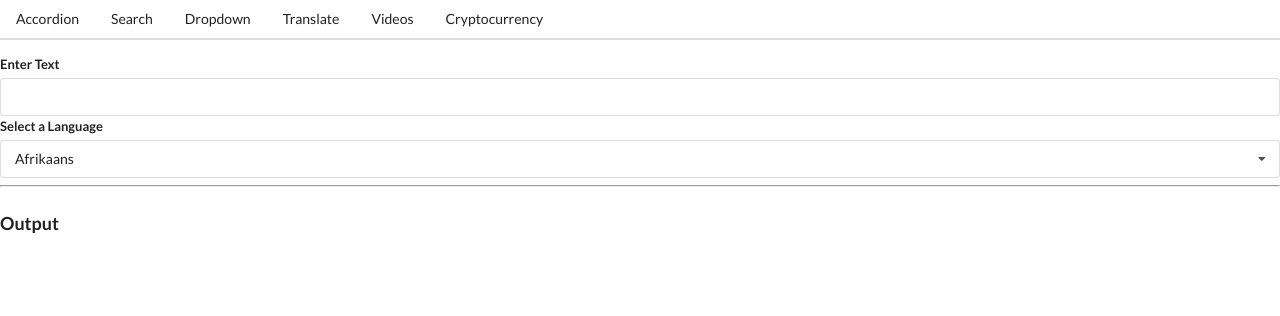
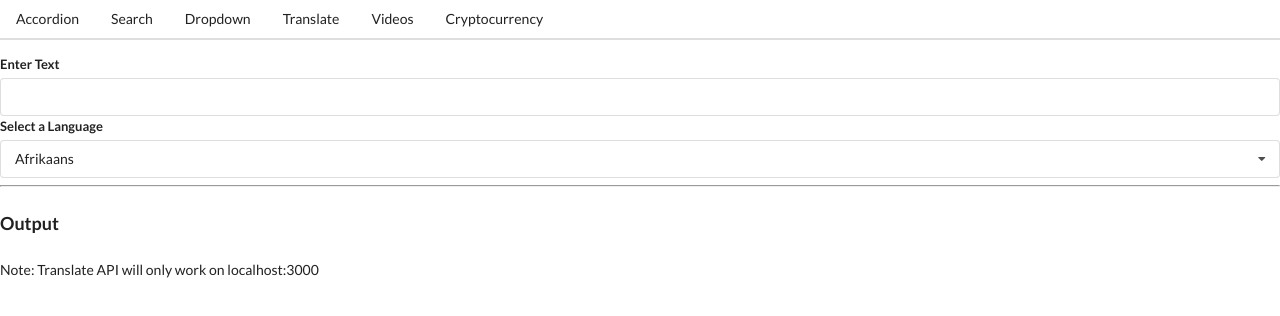
Before and after one commit to nickdas1/widgets-react, a React (Create React App) app: page /translate in a window 1280 px wide. Shown: the top 316 px of the page. Built offline with nearby package versions, Linux system fonts and the light colour scheme; no server answers.

Commit message:
add note for widgets using google api

```diff
--- a/src/components/Translate.js
+++ b/src/components/Translate.js
@@ -41,6 +41,7 @@ export default function Translate() {
             <hr />
             <h3 className="ui header">Output</h3>
             <Convert text={text} language={language} />
+            <div>Note: Translate API will only work on localhost:3000</div>
         </div>
     );
 }
--- a/src/components/videos/VideoDetail.js
+++ b/src/components/videos/VideoDetail.js
@@ -2,7 +2,12 @@ import React from "react";
 
 export default function VideoDetail({ video }) {
     if (!video) {
-        return <div>Loading...</div>;
+        return (
+            <>
+                <div>Loading...</div>
+                <div>Note: Video API will only work on localhost:3000</div>
+            </>
+        );
     }
 
     const videoSrc = `https://www.youtube.com/embed/${video.id.videoId}`;
```
